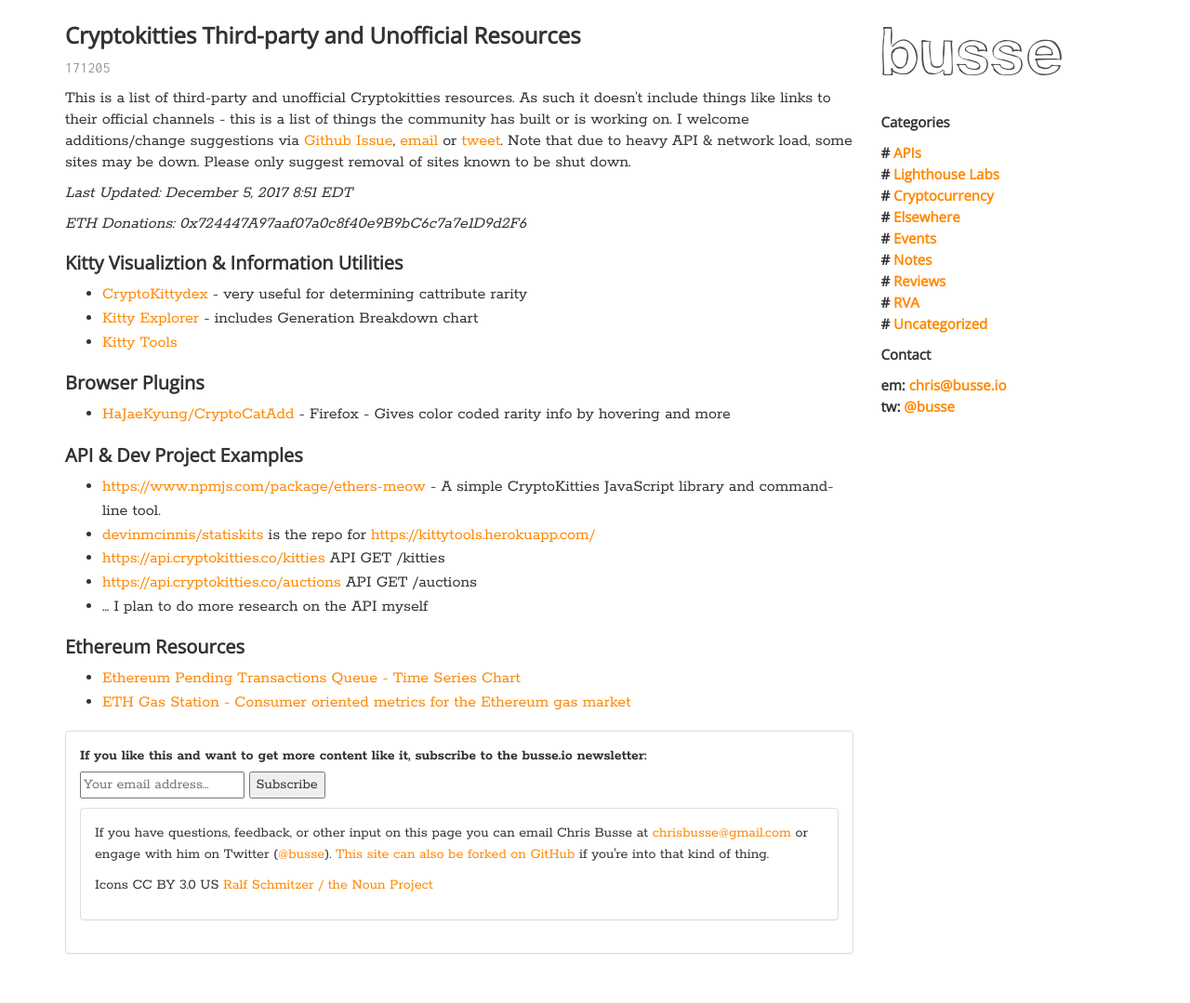
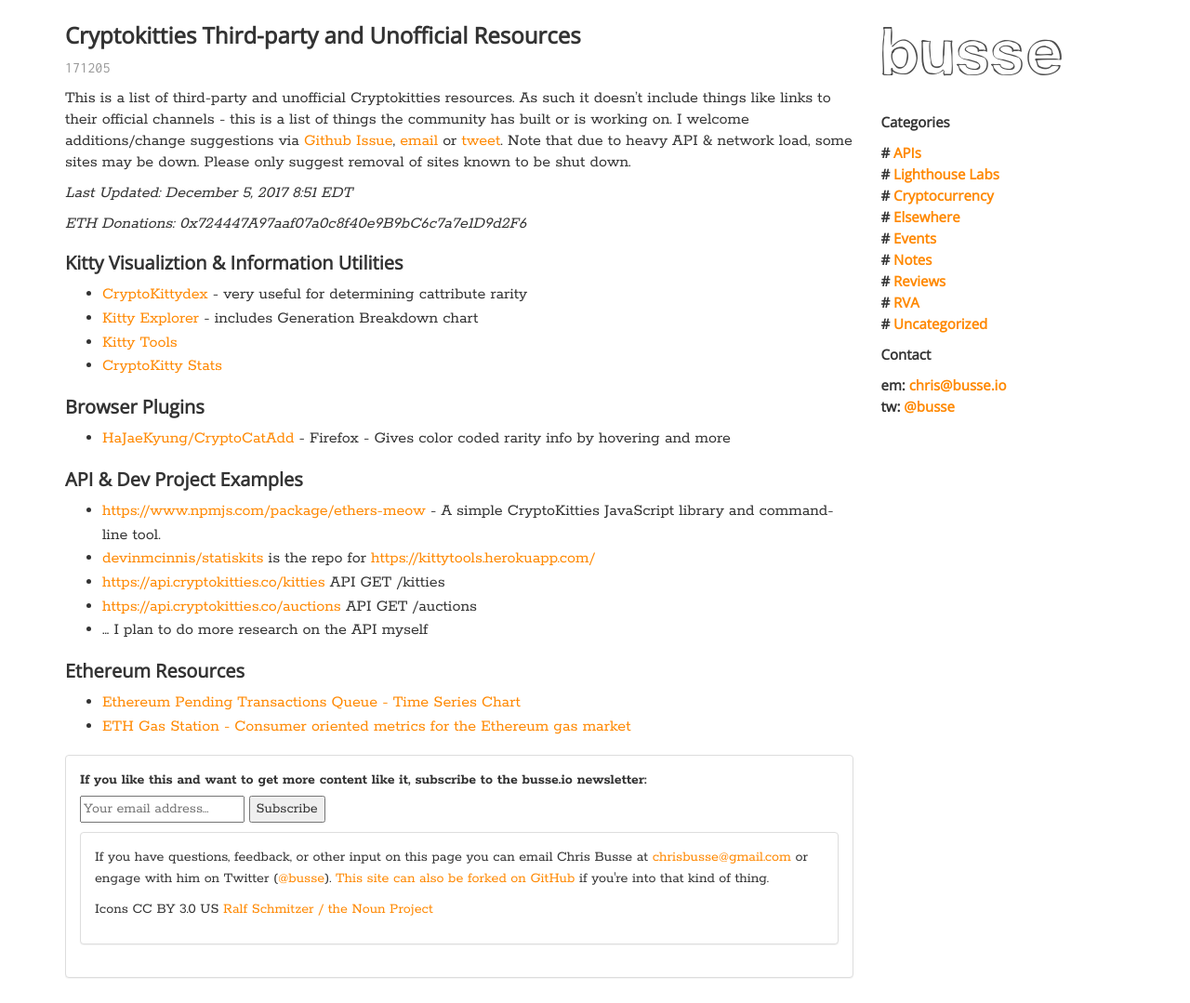
Before and after one commit to busse/busse-io-2, a Jekyll site: the page built from _posts/2017-12-05-cryptokitties-third-party-unofficial-resources.md, in a window 1280 px wide. Shown: the whole page at 93% size. Built offline with Jekyll 4.4.1, drawn with Linux system fonts in a browser that asks for light colours; nearby versions of some CDN libraries; before the commit the page ends 1053 px from its top, so only the background shows below that.

Commit message:
cryptokitty stats

```diff
--- a/_posts/2017-12-05-cryptokitties-third-party-unofficial-resources.md
+++ b/_posts/2017-12-05-cryptokitties-third-party-unofficial-resources.md
@@ -15,6 +15,7 @@ This is a list of third-party and unofficial Cryptokitties resources. As such it
   - [CryptoKittydex](https://cryptokittydex.com/cattributes) - very useful for determining cattribute rarity
   - [Kitty Explorer](http://www.kittyexplorer.com/) - includes Generation Breakdown chart
   - [Kitty Tools](http://kittytools.herokuapp.com/sale)
+  - [CryptoKitty Stats](https://catstats.io/#)
 
 
 ## Browser Plugins
```
